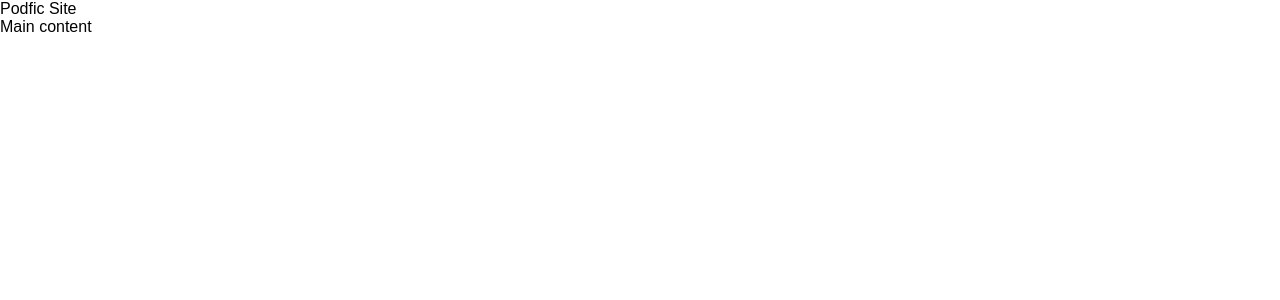
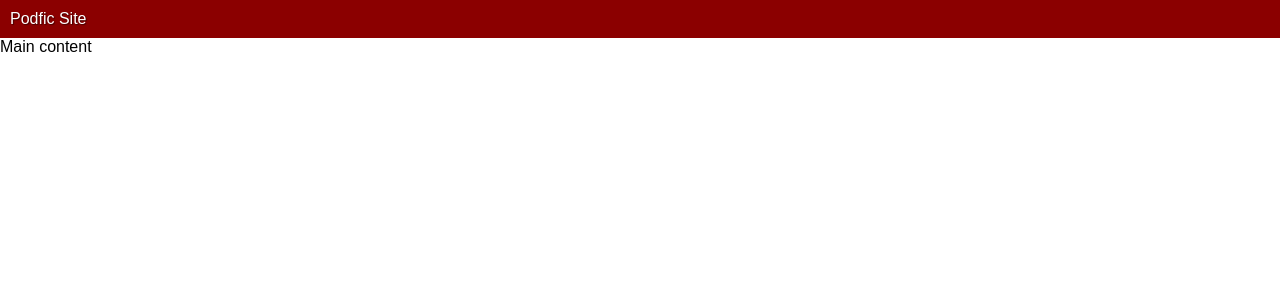
Before and after one commit to tessmonical/podfic-site, a React (Create React App) app in the folder frontend/podfic-site/: page / in a window 1280 px wide. Shown: the top 300 px of the page. Built offline with nearby package versions, Linux system fonts and the light colour scheme.

Commit message:
lets add some class and style to this

```diff
--- a/frontend/podfic-site/src/components/Header/Header.jsx
+++ b/frontend/podfic-site/src/components/Header/Header.jsx
@@ -1,8 +1,15 @@
 import React, { Component } from "react";
+import { Link } from "react-router-dom";
+
+import "./header.css";
 
 class Header extends Component {
   render() {
-    return <header>Podfic Site</header>;
+    return (
+      <header className="header-main">
+        <Link to="/">Podfic Site</Link>
+      </header>
+    );
   }
 }
 
--- /dev/null
+++ b/frontend/podfic-site/src/components/Header/header.css
@@ -0,0 +1,13 @@
+header.header-main {
+    background-color: darkred;
+    width: 100%;
+    padding: 10px;
+    color: white;
+    text-shadow: 1px 1px 1px rgba(0,0,0,0.5);
+}
+
+header.header-main a {
+    text-decoration: none;
+    color: inherit;
+    cursor: pointer;
+}
```
